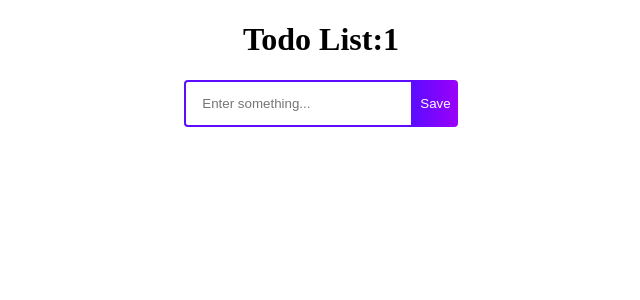
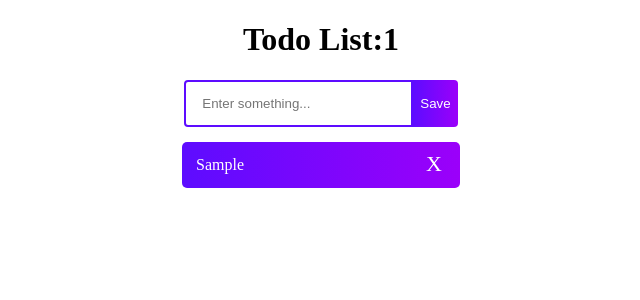
Before and after one commit to VladimirRM/Kalach-todo-ex, a React (Create React App) app: page / in a window 1280 px wide. Both pictures are taken after typing "Sample" into the empty fields and a click on the button "Save". Shown: the top 300 px of the page, without its empty margins (319-959 px from the left). Built offline with nearby package versions, Linux system fonts and the light colour scheme.

Commit message:
create todo components

```diff
--- a/src/ToDo.js
+++ b/src/ToDo.js
@@ -1,8 +1,10 @@
 import React from 'react'
 
-const ToDo = () => {
+const ToDo = ({todo,removeTask,toggleTask}) => {
   return (
-    <div>
+    <div className='item-todo' key={todo.id}>
+      <div className={todo.complete? 'item-text strike':'item-text'}>{todo.task}</div>
+      <div className='item-delete' onClick={()=>removeTask(todo.id)}>X</div>
 
     </div>
   )
```
